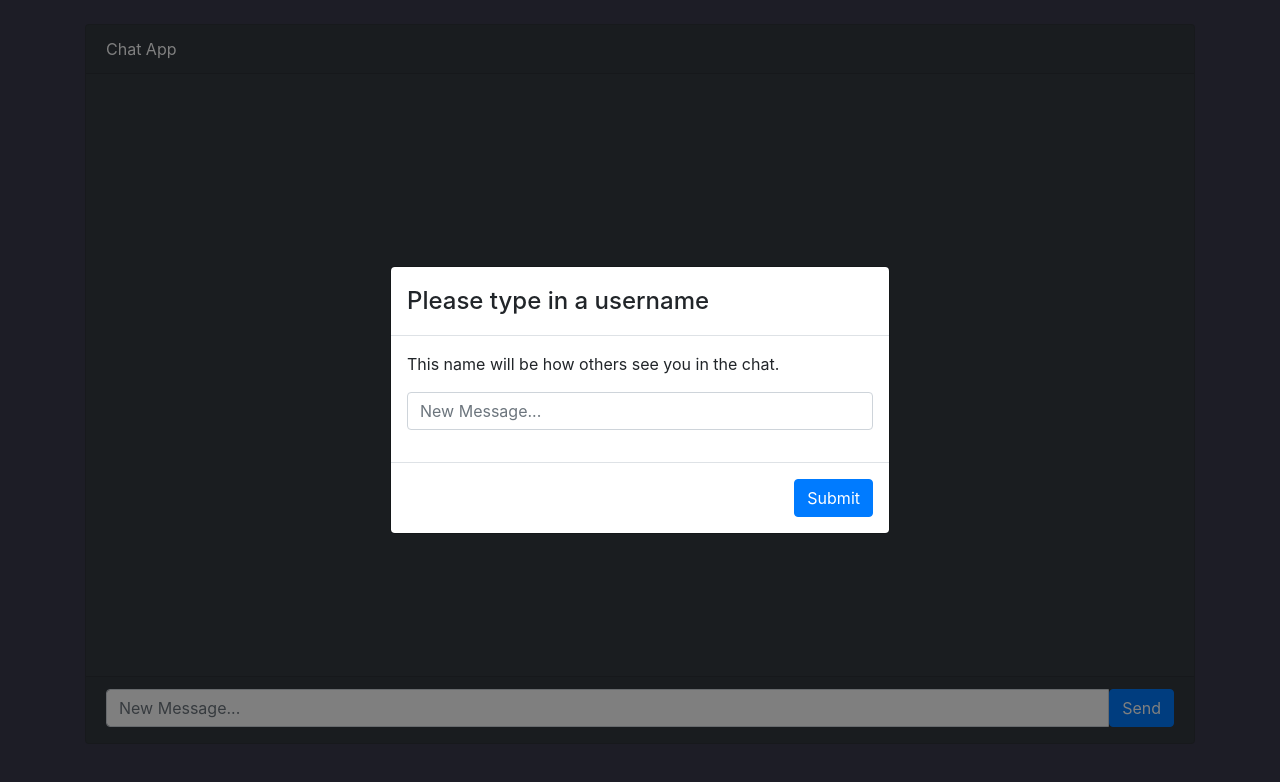
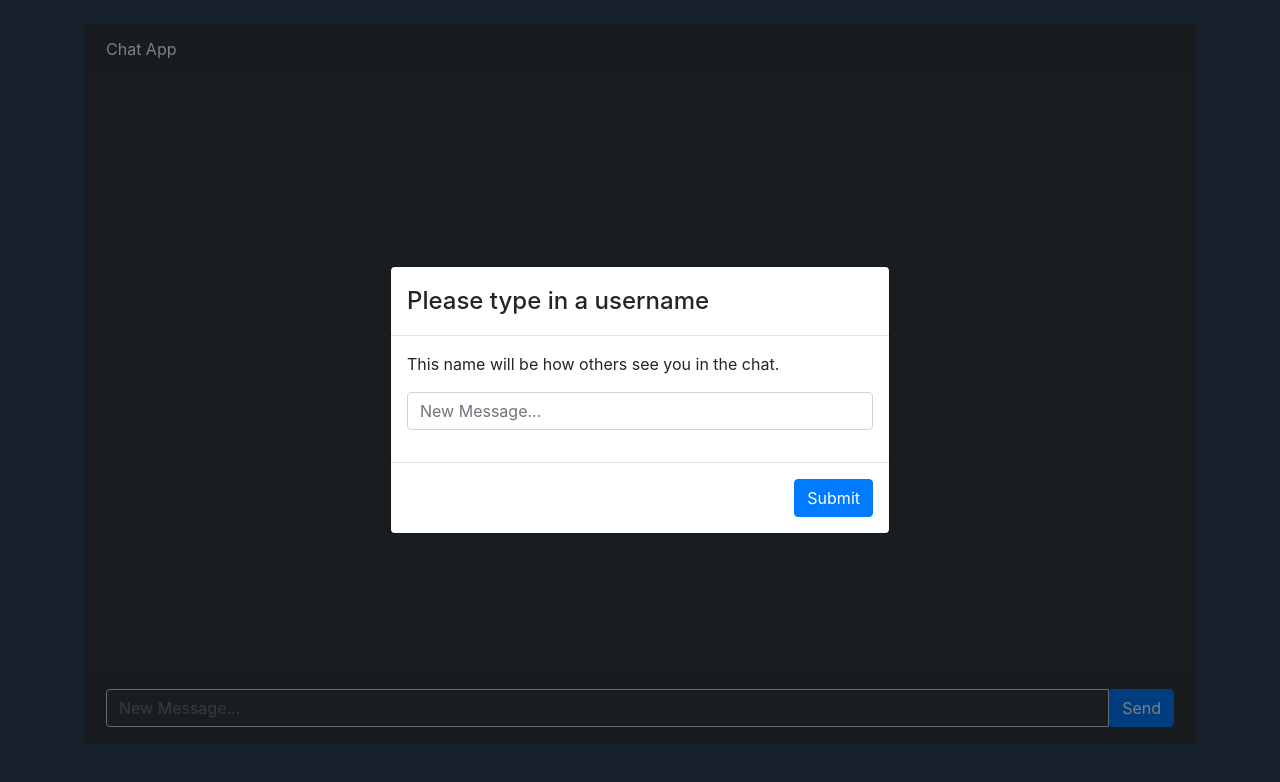
Before and after one commit to Consecratio/chat-app-client, a React (Create React App) app: page / in a window 1280 px wide. Shown: the top 782 px of the page. Built offline with nearby package versions, Linux system fonts and the light colour scheme.

Commit message:
redid colors for app

```diff
--- a/src/components/Chatbox.jsx
+++ b/src/components/Chatbox.jsx
@@ -65,6 +65,7 @@ const Chatbox = props => {
                             type="text"
                             value={message}
                             onChange={handleChange}
+                            style={{ backgroundColor: "#343A40", color: "#B0C9D9"}}
                             />
                             <Button variant="primary" type="submit" id="button-addon2">
                                 Send
--- a/src/index.css
+++ b/src/index.css
@@ -1,7 +1,7 @@
 body {
   margin: 0;
   height: 100%;
-  background-color: #3B3A4D;
+  background-color: #2E4359;
   font-family: -apple-system, BlinkMacSystemFont, 'Segoe UI', 'Roboto', 'Oxygen',
     'Ubuntu', 'Cantarell', 'Fira Sans', 'Droid Sans', 'Helvetica Neue',
     sans-serif;
```
